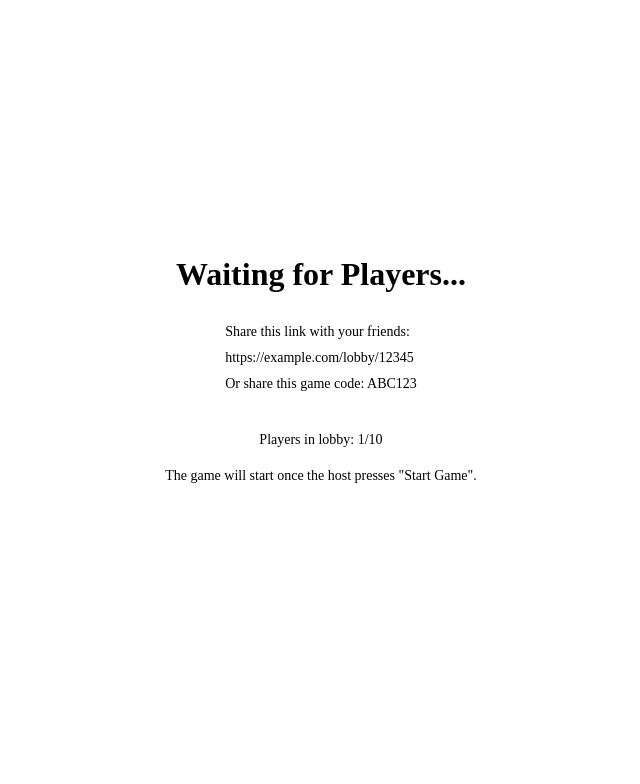
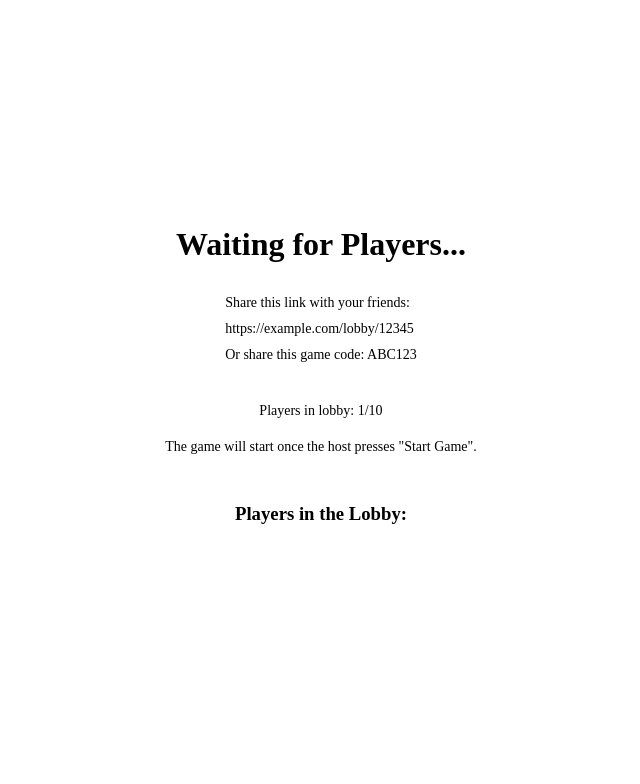
Before and after one commit to itaiwolf/CountryCity, a Flask app: template templates/lobby.html in a window 1280 px wide. Shown: the top 784 px of the page, without its empty margins (319-959 px from the left). Run offline with Flask 3, Linux system fonts and the light colour scheme; the template is opened without the code that fills it, so the values that code supplies are empty; some libraries are stand-ins or nearby versions.

Commit message:
added a list of players to lobby

```diff
--- a/server.js
+++ b/server.js
@@ -37,8 +37,8 @@ io.on('connection', (socket) => {
             socket.emit('isHost', false);  // Non-host players receive false
         }
 
-        // Emit the updated player list and player count to everyone in the lobby
-        io.to(lobbyId).emit('updatePlayerList', lobbies[lobbyId].players);
+        // Emit the updated player list to everyone in the lobby
+        io.to(lobbyId).emit('updatePlayerList', lobbies[lobbyId].players);  // Emit the updated list
         io.to(lobbyId).emit('updatePlayerCount', lobbies[lobbyId].players.length);
 
         console.log(`${socket.id} joined ${lobbyId}, player count: ${lobbies[lobbyId].players.length}`);
@@ -96,7 +96,7 @@ function removePlayer(socketId) {
         } else {
             // Update player count and player list for remaining players in the lobby room
             io.to(lobbyId).emit('updatePlayerCount', lobbies[lobbyId].players.length);
-            io.to(lobbyId).emit('updatePlayerList', lobbies[lobbyId].players);
+            io.to(lobbyId).emit('updatePlayerList', lobbies[lobbyId].players);  // Emit the updated list
             console.log(`Updated player count in ${lobbyId}: ${lobbies[lobbyId].players.length}`);
         }
     }
--- a/templates/lobby.html
+++ b/templates/lobby.html
@@ -17,11 +17,17 @@
             <p>Or share this game code: <span id="game-code"></span></p>
         </div>
 
-        <!-- Section showing player count and lobby status -->
         <div id="lobby-status">
             <p>Players in lobby: <span id="player-count">1</span>/10</p>
             <p>The game will start once the host presses "Start Game".</p>
         </div>
+
+        <!-- Section showing player list -->
+        <div id="player-list-container">
+            <h3>Players in the Lobby:</h3>
+            <ul id="player-list"></ul> <!-- This will be populated with player IDs -->
+        </div>
+
 
         <!-- Host control: Start and Cancel buttons (visible only to the host) -->
         <div id="host-controls" class="hidden">
@@ -70,6 +76,20 @@
             socket.on('updatePlayerCount', (playerCount) => {
                 document.getElementById('player-count').textContent = playerCount;
             });
+
+            // Listen for updates on the player list
+            socket.on('updatePlayerList', (players) => {
+                const playerListElement = document.getElementById('player-list');
+                playerListElement.innerHTML = '';  // Clear the current list
+
+                // Populate the list with player IDs
+                players.forEach(playerId => {
+                    const li = document.createElement('li');
+                    li.textContent = playerId;  // Display the player ID
+                    playerListElement.appendChild(li);
+                });
+            });
+
 
             // Determine if the player is the host
             socket.on('isHost', (isHostPlayer) => {
```
Also changed, not shown: 1 other file.
